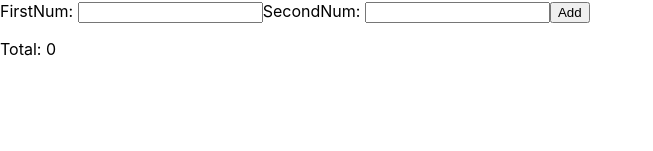
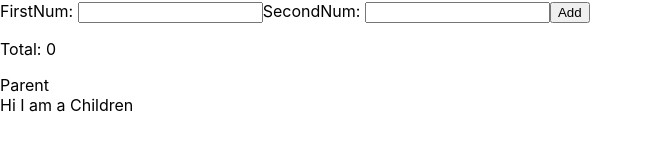
Before and after one commit to Parameshwaran-P/ReactJS_Interview_Questions, a React (Create React App) app: page / in a window 1280 px wide. Shown: the part 423-574 px from the top of the page, without its empty margins (0-653 px from the left). Built offline with nearby package versions, Linux system fonts and the light colour scheme; no server answers.

Commit message:
parent component to child component

```diff
--- a/src/App.js
+++ b/src/App.js
@@ -5,6 +5,8 @@ import FetchData from './components/FetchData'
 import Toggle from './components/Toggle'
 import Listnames from './components/List_names'
 import AddSum from './components/AddSum'
+import Children from './components/Children'
+import Parent from './components/Parent'
 
 const App = () => {
   return (
@@ -15,6 +17,7 @@ const App = () => {
       <Toggle/>
       <Listnames/>
       <AddSum/>
+      <Parent><Children/></Parent>
     </div>
   )
 }
--- /dev/null
+++ b/src/components/Children.jsx
@@ -0,0 +1,8 @@
+import React from 'react'
+
+const Children = () => {
+  return (
+    <div>Hi I am a Children</div>
+  )
+}
+export default Children;
--- /dev/null
+++ b/src/components/Parent.jsx
@@ -0,0 +1,10 @@
+const Parent = ({children}) =>{
+    return(
+      <div>
+      Parent
+      {children}
+      </div>
+    )
+  }
+
+  export default Parent;
```
